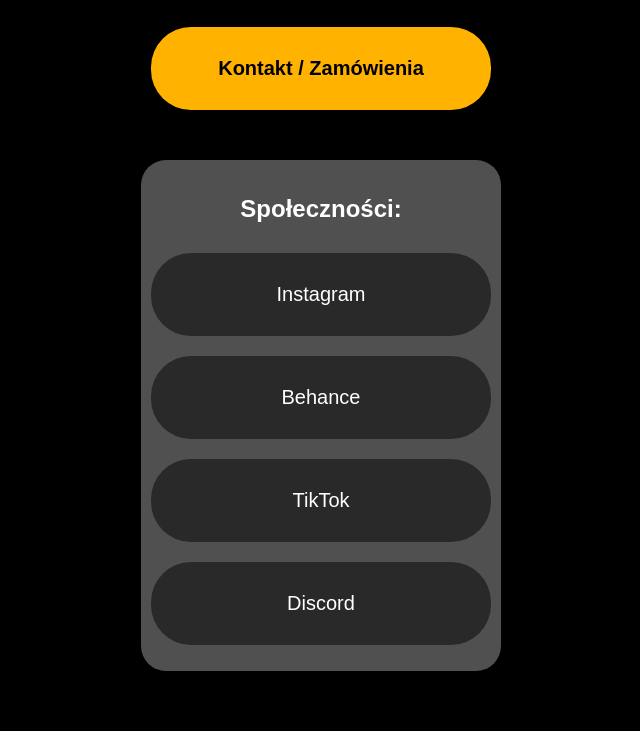
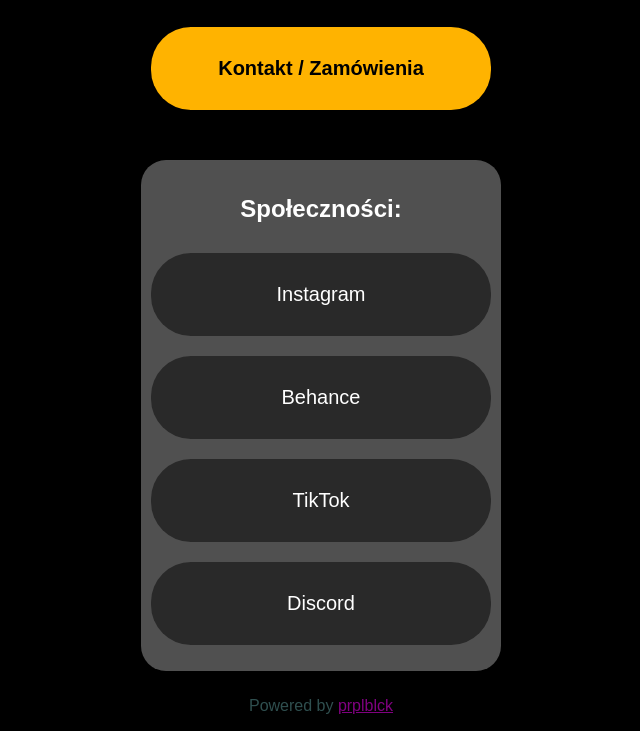
Before and after one commit to goodideagiver/front_dev, a plain HTML site: page link.html in a window 1280 px wide. Shown: the part 95-826 px from the top of the page, without its empty margins (319-959 px from the left). Before the commit the page ends 800 px from the top, so only its background shows below. Drawn offline with Linux system fonts and the light colour scheme.

Commit message:
final final final

```diff
--- a/link.html
+++ b/link.html
@@ -33,5 +33,13 @@
                 </ul>
             </div>
         </body>
+        <div class="footer">
+            <p>
+                Powered by
+                <a href="https://www.twitch.tv/prpl_blck">
+                    prplblck
+                </a>
+            </p>
+          </div>
     </div>
 </html>
--- a/style-link.css
+++ b/style-link.css
@@ -71,3 +71,16 @@
 h2 {
     text-align: center;
 }
+
+.footer {
+    left: 0;
+    bottom: 0;
+    width: 100%;
+    color: darkslategray;
+    text-align: center;
+}
+
+.footer a {
+    text-decoration:underline;
+    color: purple;
+}
```
